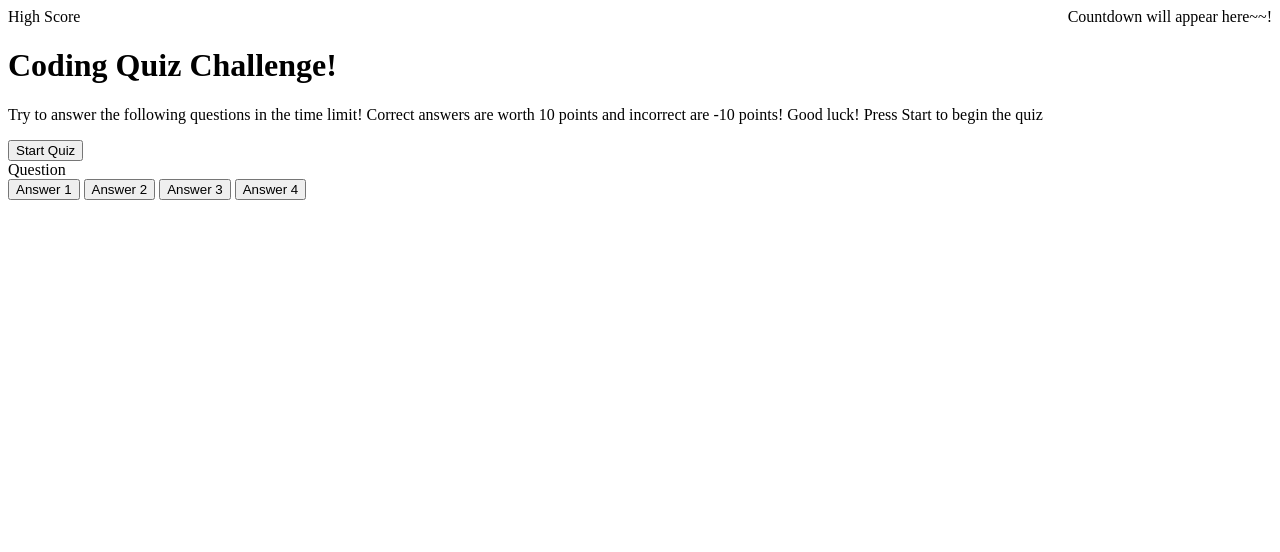
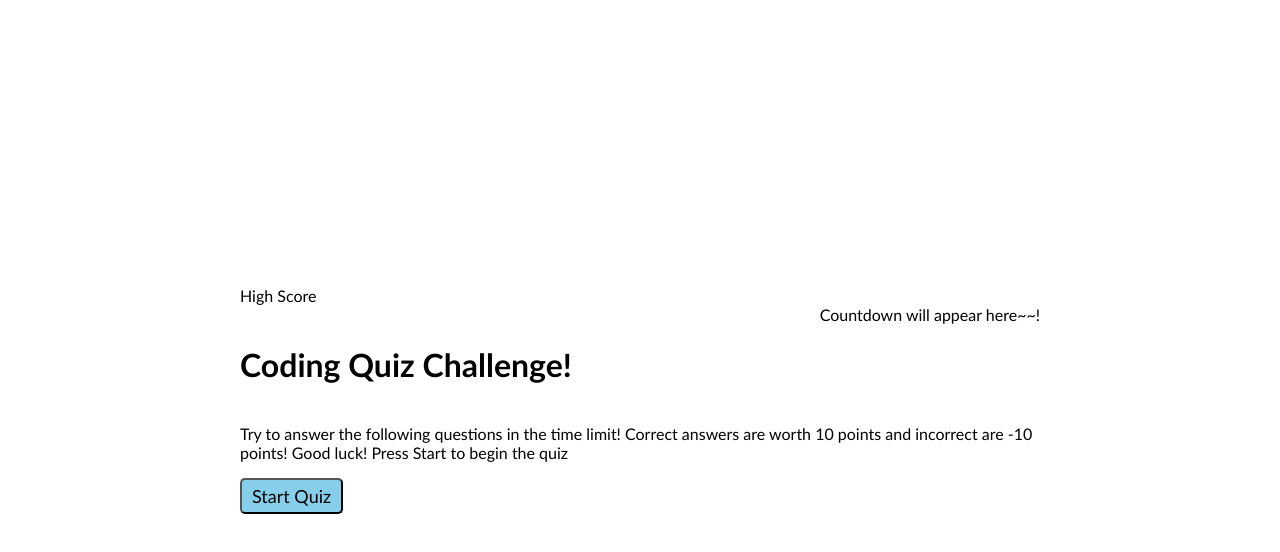
Before and after one commit to Varnen92/Code-Quiz, a plain HTML site: page index.html in a window 1280 px wide. Drawn offline with Linux system fonts and the light colour scheme.

Commit message:
Added styles to stylesheet for code quiz

```diff
--- a/assets/css/stylesheet.css
+++ b/assets/css/stylesheet.css
@@ -1,3 +1,60 @@
+*, *::before, *::after {
+    box-sizing: border-box;
+    font-family:'Gill Sans', 'Gill Sans MT', Calibri, 'Trebuchet MS', sans-serif
+}
+
+:root {
+    --default: skyblue;
+    --correct: lightgreen;
+    --incorrect: red;
+}
+
+body {
+    padding: 0;
+    margin: 0;
+    display: flex;
+    width: 100vw;
+    height: 100vh;
+    justify-content: center;
+    align-items: center;
+}
+
 #countdown {
-    float: right;
+    display:flex;
+    justify-content: right;
 }
+
+.container {
+    width: 800px;
+    max-width: 80%;
+}
+
+.btn-grid {
+    display:grid;
+    grid-template-columns: repeat(2, auto);
+    gap: 10px;
+    margin: 20px 0;
+}
+
+.btn {
+    background-color: var(--default);
+    border-radius: 5px;
+    padding: 5px 10px;
+    font-size: 18px;
+}
+
+.btn:hover{
+    border-color: black;
+}
+
+.btn.correct {
+    background-color: var(--correct);
+}
+
+.btn.incorrect {
+    background-color: var(--incorrect);
+}
+
+.hide {
+    display: none;
+}
--- a/index.html
+++ b/index.html
@@ -7,18 +7,17 @@
     <link rel="stylesheet" href="./assets/css/stylesheet.css">
     <title>Javascript Coding Quiz!</title>
 </head>
-<header>
-    <span id="highscore">High Score</span>
-    <span id="countdown">Countdown will appear here~~!</span>
-</header>
 <body>
     <div class="container">
+        <span id="highscore">High Score</span>
+        <span id="countdown">Countdown will appear here~~!</span>
+
     <main class="codebody" id="mainbody">
         <h1 class="codetitle">Coding Quiz Challenge!</h1>
-        <p class="codetext">Try to answer the following questions in the time limit! Correct answers are worth 10 points and incorrect are -10 points! Good luck! Press Start to begin the quiz</p>
+        <p class="codetext"><br>Try to answer the following questions in the time limit! Correct answers are worth 10 points and incorrect are -10 points! Good luck! Press Start to begin the quiz</p>
         <button class="btn" id="start">Start Quiz</button>
     </main>
-    </div>
+
     <div id="question-container" class="hide">
         <div id="question">Question</div>
         <div id="answer-buttons" class="btn-grid">
@@ -26,6 +25,7 @@
             <button class="btn">Answer 2</button>
             <button class="btn">Answer 3</button>
             <button class="btn">Answer 4</button>
+            </div>
         </div>
     </div>
 
```
